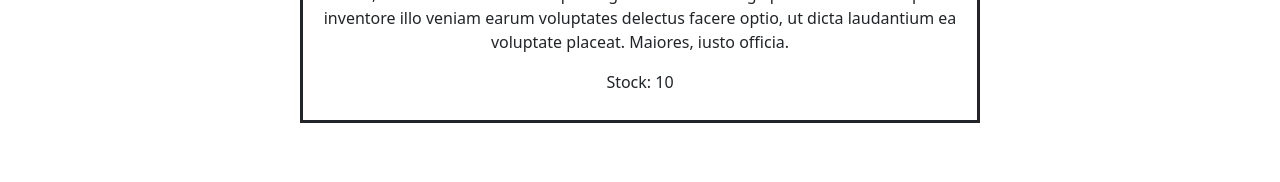
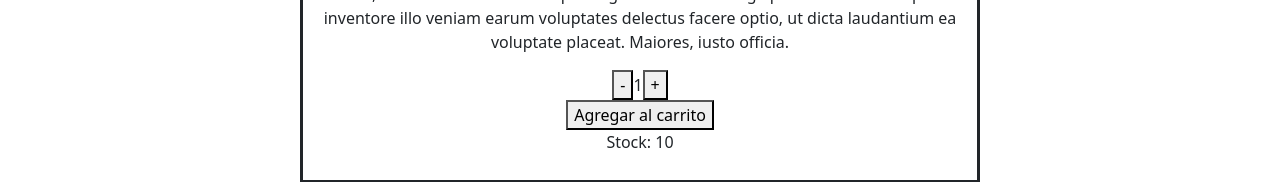
Before and after one commit to nanusiri/PreEntrega1-Sirimarco-React, a React (Create React App) app: page /item/1 in a window 1280 px wide. Shown: the part 501-683 px from the top of the page. Built offline with nearby package versions, Linux system fonts and the light colour scheme.

Commit message:
ItemCount agregado

```diff
--- a/src/App.jsx
+++ b/src/App.jsx
@@ -1,9 +1,9 @@
 import './App.css';
 import NavBar from './components/NavBar';
 import 'bootstrap/dist/css/bootstrap.min.css';
+import {BrowserRouter, Routes, Route} from 'react-router-dom'
+import ItemDetailContainer from './pages/ItemDetailContainer'
 import ItemListContainer from './pages/ItemListContainer';
-import {BrowserRouter, Routes, Route} from 'react-router-dom'
-import ItemDetailContainer from './pages/ItemDetailContainer';
 
 function App() {
   return (
--- /dev/null
+++ b/src/components/ItemCount.jsx
@@ -0,0 +1,36 @@
+import React, { useState } from "react"
+
+const ItemCount = ({ stock, onAdd }) => {
+  const [count, setCount] = useState(1)
+
+  const handleIncrement = () => {
+    if (count < stock) {
+      setCount(count + 1);
+    }
+  }
+
+  const handleDecrement = () => {
+    if (count > 1) {
+      setCount(count - 1);
+    }
+  }
+
+  const handleAddToCart = () => {
+    onAdd(count);
+  }
+
+  return (
+    <div className="itemCount">
+      <div className="countControls">
+        <button onClick={handleDecrement}>-</button>
+        <span>{count}</span>
+        <button onClick={handleIncrement}>+</button>
+      </div>
+      <button onClick={handleAddToCart} disabled={stock === 0}>
+        Agregar al carrito
+      </button>
+    </div>
+  )
+}
+
+export default ItemCount
--- a/src/components/ItemDetail.jsx
+++ b/src/components/ItemDetail.jsx
@@ -1,6 +1,22 @@
-import React from "react"
+import React, { useState } from "react"
+import ItemCount from "./ItemCount"
 
 const ItemDetail = ({item}) => {
+    const [showItemCount, setShowItemCount] = useState(true)
+    const [selectedQuantity, setSelectedQuantity] = useState(0)
+
+    const handleAddToCart = (count) => {
+        setSelectedQuantity(count)
+        setShowItemCount(false)
+      }
+
+    const handleFinishPurchase = () => {
+        // Aquí puedes implementar la lógica para finalizar la compra, como agregar el ítem al carrito
+        // y redirigir al usuario a la página de carrito ('/cart').
+
+        // Por ahora, simplemente redireccionamos al usuario a la página vacía de carrito ('/cart').
+        window.location.href = "/cart";
+    }
 
     return(
     <div className="itemCard" id={item.id}>
@@ -8,7 +24,15 @@ const ItemDetail = ({item}) => {
         <img src={item.img} alt={item.nombre} />
         <p>Precio: ${item.precio}</p>
         <p>Descripcion: Lorem, ipsum dolor sit amet consectetur adipisicing elit. Iusto, ratione? Commodi illo magnam vitae non perspiciatis, iusto iste, voluptate fugiat corporis ad dolor vero harum necessitatibus accusamus. Quibusdam, aliquam in. Lorem ipsum dolor, sit amet consectetur adipisicing elit. Commodi fuga provident mollitia quod inventore illo veniam earum voluptates delectus facere optio, ut dicta laudantium ea voluptate placeat. Maiores, iusto officia.</p>
-        <p>Stock: {item.stock}</p>
+        {showItemCount ? (
+        <ItemCount stock={item.stock} onAdd={handleAddToCart} />
+      ) : (
+        <>
+          <p>Cantidad seleccionada: {selectedQuantity}</p>
+          <button onClick={handleFinishPurchase}>Terminar mi compra</button>
+        </>
+      )}
+      <p>Stock: {item.stock}</p>
     </div>
     )
 }
--- a/src/pages/index.js
+++ /dev/null
@@ -1,2 +0,0 @@
-export {ItemDetailContainer} from "./ItemDetailContainer"
-export {ItemListContainer} from "./ItemListContainer"
```
Also changed, not shown: src/pages/Cart.jsx (added).
